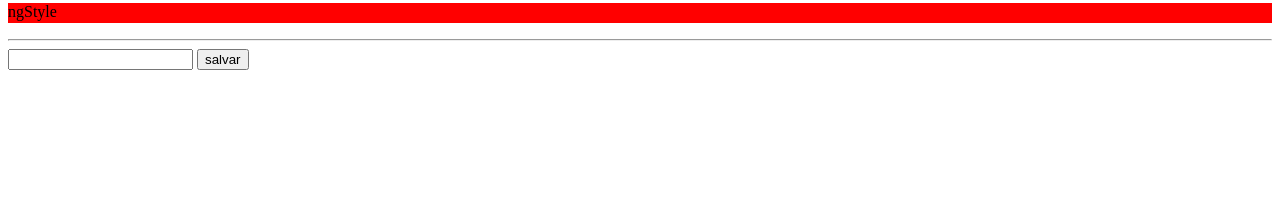
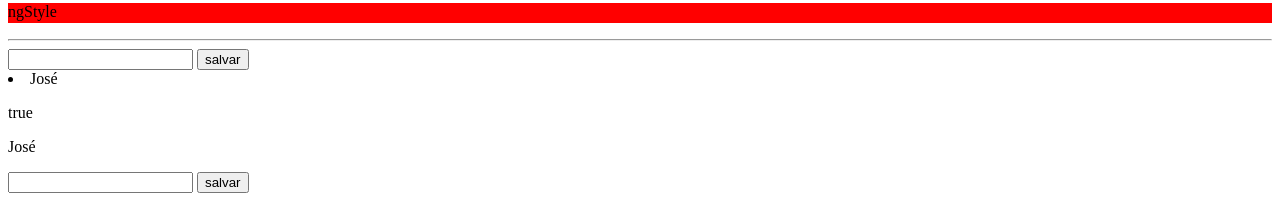
Before and after one commit to Jesantox/Angular2, an Angular app in the folder arquitetura-base/: page / in a window 1280 px wide. Shown: the part 847-1045 px from the top of the page. Before the commit the page ends 925 px from the top, so only its background shows below. Built offline with nearby package versions, Linux system fonts and the light colour scheme.

Commit message:
⭕️ Componente diretivas-atributos
👉 ng-template

```diff
--- a/arquitetura-base/src/app/diretivas-atributos/diretivas-atributos.component.html
+++ b/arquitetura-base/src/app/diretivas-atributos/diretivas-atributos.component.html
@@ -7,3 +7,14 @@
 <input type="text" [(ngModel)]="nome"> {{nome}}
 <button (click)="salvar()">salvar</button>
 <li *ngFor="let item of list">{{item.nome}}</li>
+
+<ng-template [ngIf]="true">
+  <p> true </p>
+</ng-template>
+
+<ng-template ngFor let-item [ngForOf]="list">
+  <p> {{item.nome}} </p>
+</ng-template>
+
+<input type="text" [(ngModel)]="nome"> {{nome}}
+<button (click)="salvar()">salvar</button>
--- a/arquitetura-base/src/app/diretivas-atributos/diretivas-atributos.component.ts
+++ b/arquitetura-base/src/app/diretivas-atributos/diretivas-atributos.component.ts
@@ -11,7 +11,9 @@ export class DiretivasAtributosComponent implements OnInit {
   public heightPX: string = '20px'
   public backgroundColor: string = 'red'
   public nome: string = ''
-  public list: Array<{nome: string}> = []
+  public list: Array<{nome: string}> = [
+    {nome: 'José'}
+  ]
 
   constructor() { }
 
```
